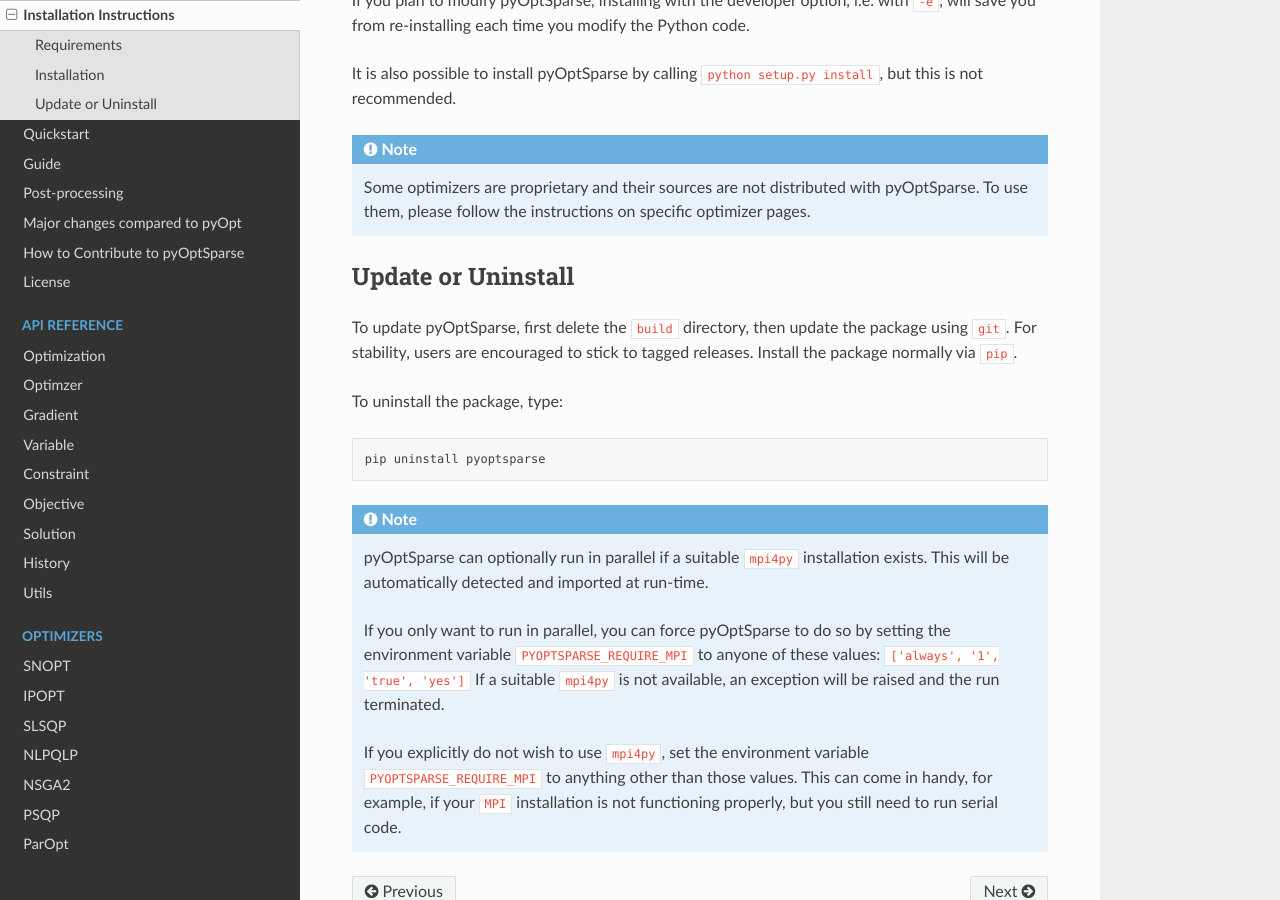
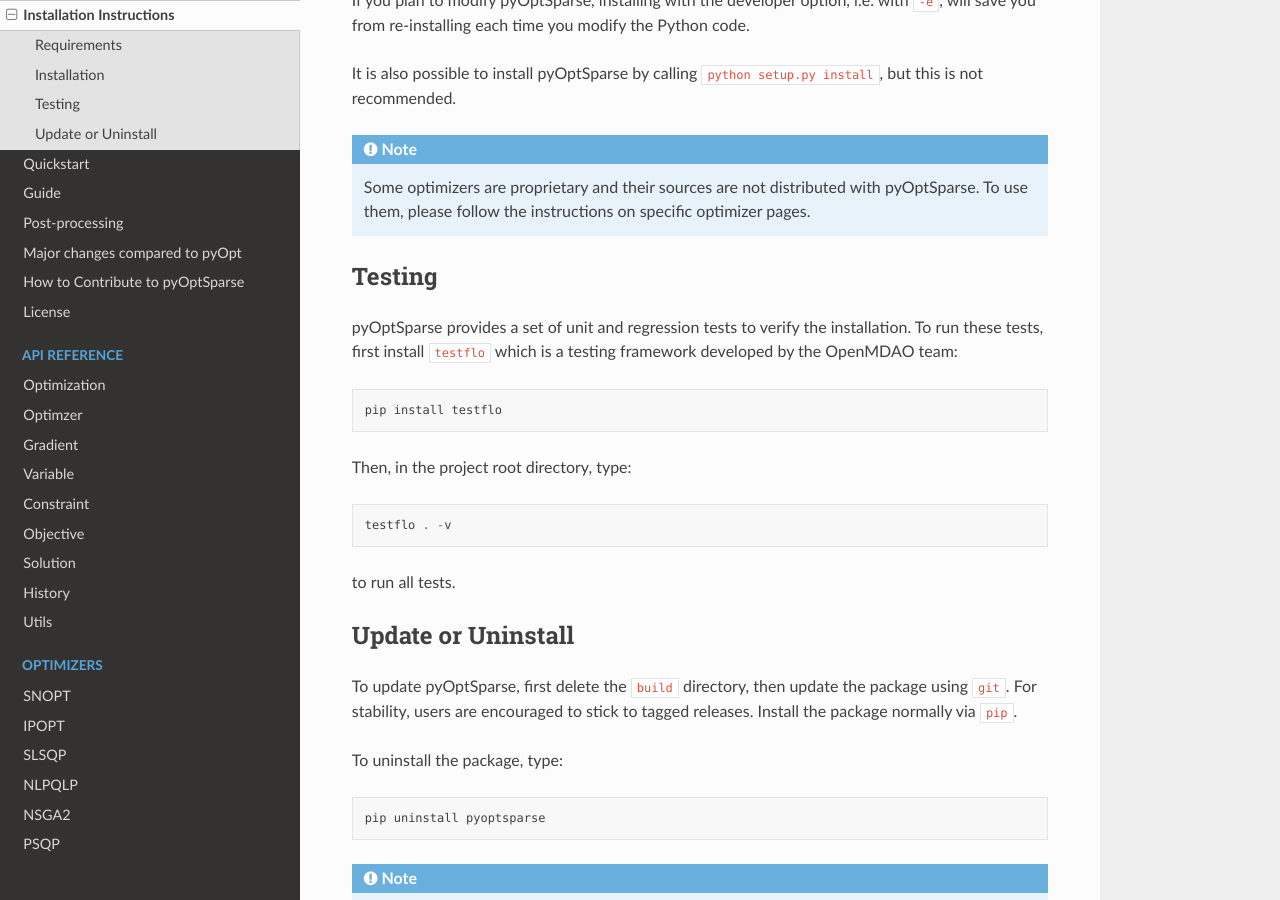
Before and after one commit to mdolab/pyoptsparse, a Sphinx documentation site: the page built from doc/install.rst, in a window 1280 px wide and 900 px high, scrolled down 1051 px. Built offline with Sphinx 7.4.7 and the Read the Docs theme 2.0.0, drawn with Linux system fonts in a browser that asks for light colours.

Commit message:
added info on testing and building docs

```diff
--- a/doc/install.rst
+++ b/doc/install.rst
@@ -43,6 +43,19 @@
   Some optimizers are proprietary and their sources are not distributed with pyOptSparse.
   To use them, please follow the instructions on specific optimizer pages.
 
+Testing
+-------
+pyOptSparse provides a set of unit and regression tests to verify the installation.
+To run these tests, first install ``testflo`` which is a testing framework developed by the OpenMDAO team::
+
+  pip install testflo
+
+Then, in the project root directory, type::
+
+  testflo . -v
+
+to run all tests.
+
 Update or Uninstall
 -------------------
 To update pyOptSparse, first delete the ``build`` directory, then update the package using ``git``.
```
Also changed, not shown: doc/contribute.rst (+8 -1 lines).
